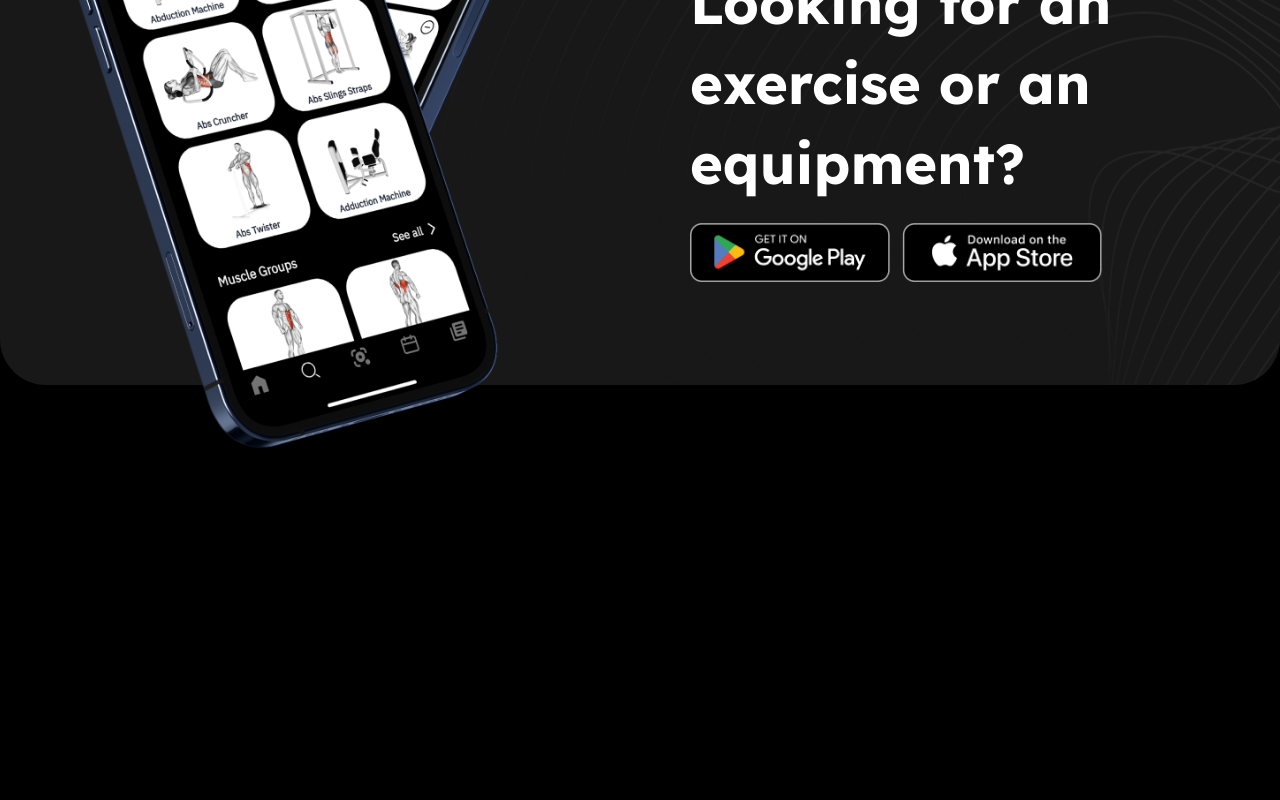
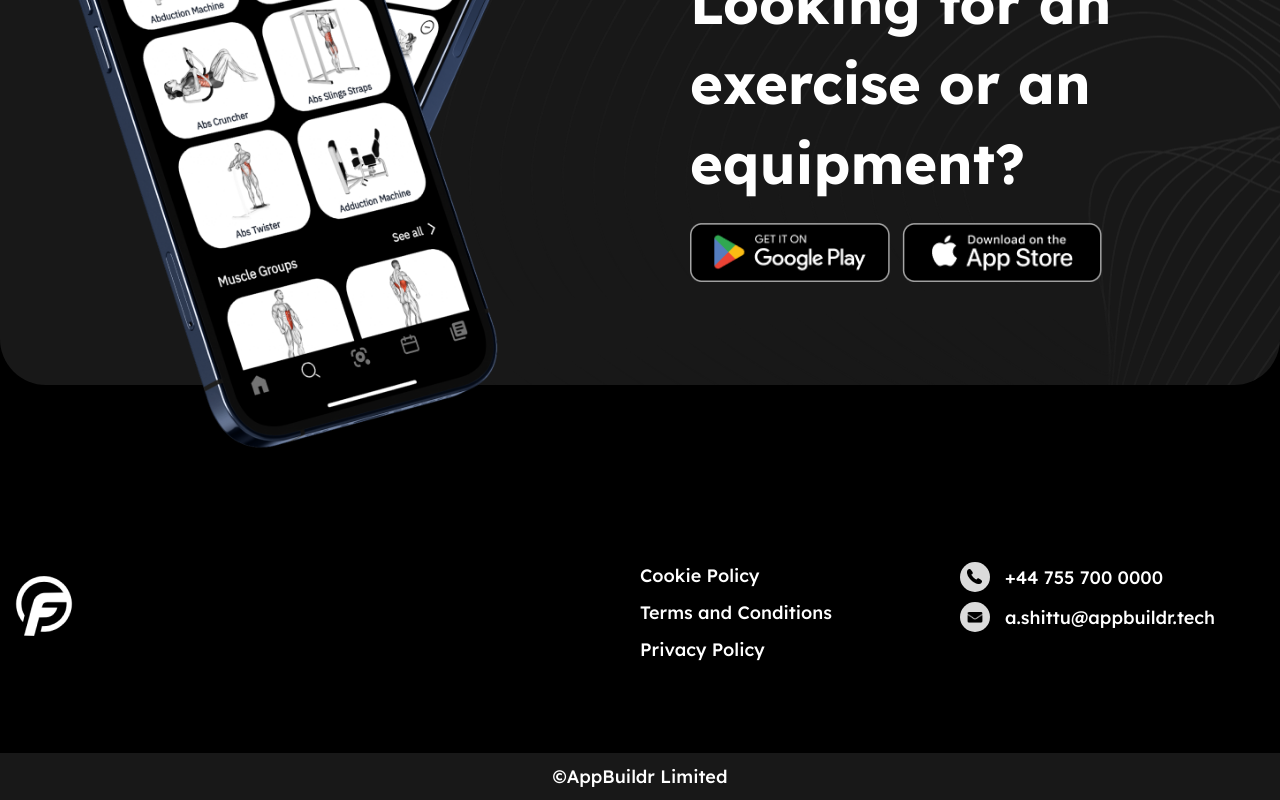
Before and after one commit to devjahid2/fyndfit, a Next.js app: page / in a window 1280 px wide. Shown: the part 5333-6133 px from the top of the page. Before the commit the page ends 5895 px from the top, so only its background shows below. Built offline with nearby package versions, Linux system fonts and the light colour scheme.

Commit message:
update main page

```diff
--- a/src/app/globals.css
+++ b/src/app/globals.css
@@ -273,3 +273,31 @@
   bottom: 12%;
   height:75%
 }
+.footer-section ul li{
+  margin-bottom: 10px;
+}
+.footer-section ul li a{
+  font-size:18px;
+  font-weight: 500;
+}
+.contact .img{
+  background-color: #DBDBDB;
+  width:30px;
+  height:30px;
+  padding:7px;
+  border-radius:50%;
+  display:flex;
+  align-items:center;
+  justify-content:center
+}
+.contact li{
+  display:flex;
+  gap:15px;
+  align-items:center
+}
+.copyright{
+  background:#181818;
+  padding:10px 0;
+  font-size:18px;
+  font-weight:500
+}
--- a/src/app/page.tsx
+++ b/src/app/page.tsx
@@ -13,6 +13,8 @@
 import Workout from '@/components/Workout';
 import WorkoutLibrary from '@/components/WorkoutLibrary';
 import Equipment from '@/components/Equipment';
+import Copyright from '@/components/Copyright';
+import Footer from '@/components/Footer';
 
 export default function Home() {
   const [context, setContext]:any = useContext(AppContext);
@@ -47,6 +49,8 @@
       <Workout/>
       <WorkoutLibrary/>
       <Equipment/>
+      <Footer/>
+      <Copyright/>
     </main>
   )
 }
--- /dev/null
+++ b/src/components/Copyright.tsx
@@ -0,0 +1,11 @@
+import React from "react";
+
+const Copyright = () => {
+    return(
+        <div className="text-center copyright">
+            <p>©AppBuildr Limited</p>
+        </div>
+    );
+}
+
+export default Copyright;
--- /dev/null
+++ b/src/components/Footer.tsx
@@ -0,0 +1,35 @@
+import Image from "next/image";
+import React from "react";
+
+const Footer = () => {
+  return (
+    <div className="footer-section mb-80 xl:container mx-auto px-4 xl:px-0">
+      <div className="lg:flex">
+        <div className="lg:w-1/2">
+          <Image
+            className="logo-img"
+            alt="logo"
+            width={88}
+            height={88}
+            src="/images/common/logo.png"
+          />
+        </div>
+        <div className="lg:w-1/4">
+            <ul>
+                <li><a href="/cookie">Cookie Policy</a></li>
+                <li><a href="/terms">Terms and Conditions</a></li>
+                <li><a href="/privacy">Privacy Policy</a></li>
+            </ul>
+        </div>
+        <div className="lg:w-1/4">
+        <ul className="contact">
+                <li><div className="img"><Image alt="phone" width={40} height={40} src={'/images/common/phone.png'}/></div><a href="tel:+44 755 700 0000">+44 755 700 0000</a></li>
+                <li><div className="img"><Image alt="phone" width={40} height={40} src={'/images/common/email.png'}/></div><a href="mailto:a.shittu@appbuildr.tech">a.shittu@appbuildr.tech</a></li>
+            </ul>
+        </div>
+      </div>
+    </div>
+  );
+};
+
+export default Footer;
--- a/tsconfig.json
+++ b/tsconfig.json
@@ -23,6 +23,6 @@
       "@/*": ["./src/*"]
     }
   },
-  "include": ["next-env.d.ts", "**/*.ts", "**/*.tsx", ".next/types/**/*.ts"],
+  "include": ["next-env.d.ts", "**/*.ts", "**/*.tsx", ".next/types/**/*.ts", "src/components/Footer.tsx"],
   "exclude": ["node_modules"]
 }
```
Also changed, not shown: public/images/common/email.png (added), public/images/common/phone.png (added).
